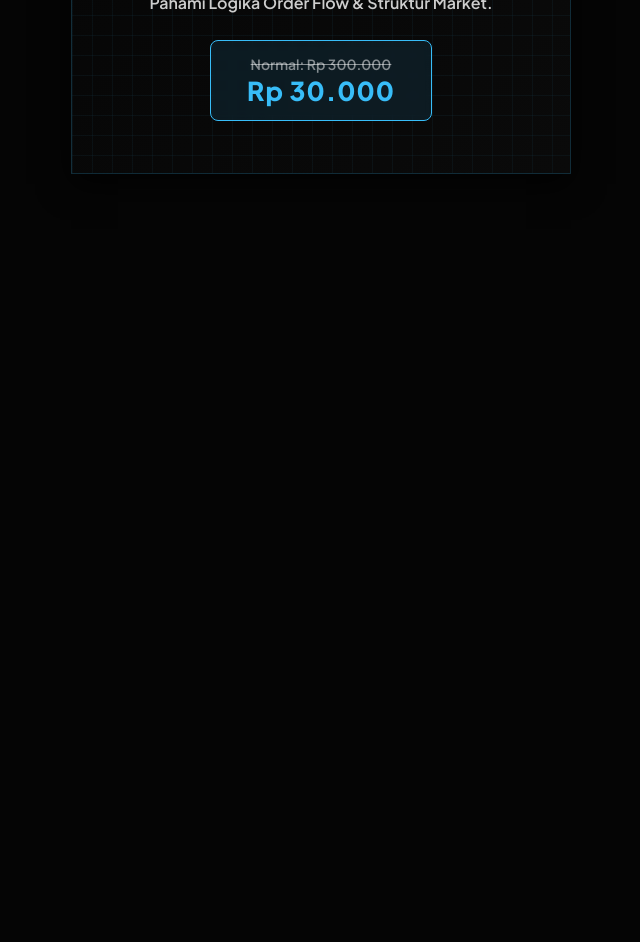
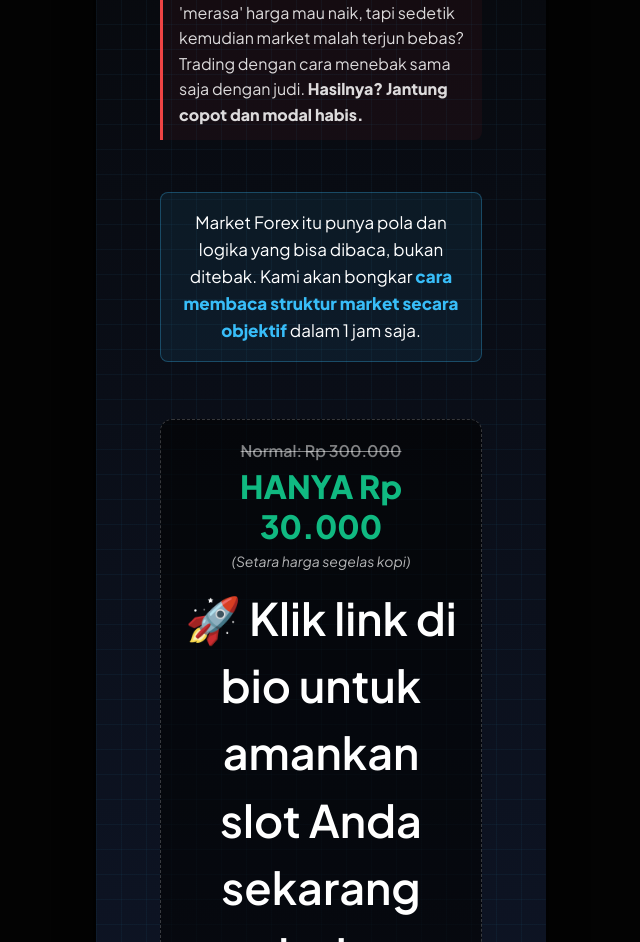
Before and after one commit to arproject3004/IklanWebinar, a plain HTML site: page index.html in a window 1280 px wide. Shown: the part 476-1418 px from the top of the page, without its empty margins (319-959 px from the left). Before the commit the page ends 800 px from the top, so only its background shows below. Drawn offline with Linux system fonts and the light colour scheme.

Commit message:
Update index.html

```diff
--- a/index.html
+++ b/index.html
@@ -3,32 +3,29 @@
 <head>
     <meta charset="UTF-8">
     <meta name="viewport" content="width=device-width, initial-scale=1.0, maximum-scale=1.0, user-scalable=no">
-    <title>Iklan Webinar ATH</title>
-    <link href="https://fonts.googleapis.com/css2?family=Plus+Jakarta+Sans:wght@400;600;800;900&display=swap" rel="stylesheet">
+    <title>Flyer Iklan ATH</title>
+    <link href="https://fonts.googleapis.com/css2?family=Plus+Jakarta+Sans:ital,wght@0,400;0,600;0,800;0,900;1,400&display=swap" rel="stylesheet">
     <style>
         * { box-sizing: border-box; }
         body {
             margin: 0;
-            background-color: #050505;
+            background-color: #030303;
             font-family: 'Plus Jakarta Sans', sans-serif;
             display: flex;
             justify-content: center;
-            align-items: center;
-            min-height: 100vh; /* Bikin nge-pas di tengah layar HP */
+            min-height: 100vh;
         }
 
-        /* Bikin frame iklan otomatis jadi kotak (Feed IG) */
+        /* Container dibuat lebih tinggi (Flyer / IG Portrait style) */
         .ad-container {
             width: 100vw;
-            max-width: 500px;
-            aspect-ratio: 1 / 1;
-            background: linear-gradient(135deg, #050505 0%, #0a0a0a 100%);
-            border: 1px solid rgba(56, 189, 248, 0.2);
+            max-width: 450px; /* Ukuran pas di HP */
+            background: linear-gradient(180deg, #050505 0%, #0f172a 100%);
             position: relative;
             display: flex;
             flex-direction: column;
             align-items: center;
-            justify-content: center;
+            padding: 8% 5% 12% 5%;
             overflow: hidden;
             box-shadow: 0 10px 30px rgba(0,0,0,0.8);
         }
@@ -40,112 +37,172 @@
             inset: 0;
             background-image: linear-gradient(rgba(56, 189, 248, 0.05) 1px, transparent 1px),
             linear-gradient(90deg, rgba(56, 189, 248, 0.05) 1px, transparent 1px);
-            background-size: 20px 20px;
+            background-size: 25px 25px;
             z-index: 1;
         }
 
         .badge-live {
-            position: absolute;
-            top: 5%;
-            left: 5%;
             background: #ef4444;
             color: white;
-            font-size: 3vw;
+            font-size: 3.5vw;
             font-weight: 800;
-            padding: 1.5% 3.5%;
+            padding: 2% 4%;
             border-radius: 4px;
             letter-spacing: 1px;
             z-index: 2;
+            margin-bottom: 5%;
+            box-shadow: 0 0 15px rgba(239, 68, 68, 0.4);
         }
 
         .logo-img {
-            width: 35%;
+            width: 25%;
             aspect-ratio: 1/1;
             object-fit: cover;
             z-index: 2;
             border-radius: 50%;
             box-shadow: 0 0 25px rgba(56, 189, 248, 0.3);
-            margin-bottom: 4%;
+            margin-bottom: 5%;
         }
 
-        .text-content {
+        .content-wrapper {
             z-index: 2;
-            text-align: center;
-            width: 90%;
+            width: 100%;
+            display: flex;
+            flex-direction: column;
+            gap: 4vw;
         }
 
+        /* HOOK / JUDUL */
         h1 {
             color: #ffffff;
             font-size: 6.5vw;
             font-weight: 900;
-            line-height: 1.2;
-            margin: 0 0 2% 0;
+            line-height: 1.25;
+            margin: 0;
+            text-align: center;
             text-transform: uppercase;
-            letter-spacing: -0.5px;
+        }
+        h1 .red-text { color: #ef4444; }
+        h1 .blue-text { color: #38bdf8; }
+
+        /* PROBLEM BOX (Warna agak gelap/merah untuk pain point) */
+        .problem-box {
+            background: rgba(239, 68, 68, 0.05);
+            border-left: 3px solid #ef4444;
+            padding: 4% 5%;
+            border-radius: 0 8px 8px 0;
+        }
+        .problem-box p {
+            color: rgba(255, 255, 255, 0.85);
+            font-size: 3.5vw;
+            line-height: 1.6;
+            margin: 0;
         }
 
-        h1 span { color: #ef4444; }
-        h1 .highlight { color: #38bdf8; }
-
-        .subtitle {
-            color: rgba(255, 255, 255, 0.8);
-            font-size: 3.2vw;
-            font-weight: 600;
-            margin-bottom: 6%;
+        /* SOLUTION BOX (Warna biru cerah untuk jalan keluar) */
+        .solution-box {
+            background: rgba(56, 189, 248, 0.08);
+            border: 1px solid rgba(56, 189, 248, 0.3);
+            padding: 5%;
+            border-radius: 8px;
+            text-align: center;
+        }
+        .solution-box p {
+            color: #ffffff;
+            font-size: 3.8vw;
+            line-height: 1.6;
+            margin: 0;
+        }
+        .solution-box .highlight {
+            color: #38bdf8;
+            font-weight: 800;
         }
 
-        .price-box {
-            background: rgba(56, 189, 248, 0.1);
-            border: 1px solid #38bdf8;
-            border-radius: 8px;
-            padding: 3% 8%;
-            display: inline-flex;
-            flex-direction: column;
-            align-items: center;
-            backdrop-filter: blur(5px);
+        /* CTA & HARGA */
+        .cta-section {
+            text-align: center;
+            margin-top: 2%;
+            background: rgba(3, 3, 3, 0.6);
+            padding: 6%;
+            border-radius: 12px;
+            border: 1px dashed rgba(255, 255, 255, 0.2);
+        }
+        .price-strike {
+            color: rgba(255, 255, 255, 0.5);
+            font-size: 3.5vw;
+            text-decoration: line-through;
+            font-weight: 600;
+            margin-bottom: 1%;
+        }
+        .price-promo {
+            color: #10b981; /* Warna hijau profit */
+            font-size: 7vw;
+            font-weight: 900;
+            margin: 2% 0;
+        }
+        .price-desc {
+            color: rgba(255, 255, 255, 0.7);
+            font-size: 3.2vw;
+            font-style: italic;
+            margin-bottom: 5%;
+        }
+        .cta-button {
+            display: inline-block;
+            background: linear-gradient(90deg, #0284c7, #38bdf8);
+            color: #030303;
+            font-weight: 800;
+            font-size: 4vw;
+            padding: 3% 6%;
+            border-radius: 30px;
+            text-transform: uppercase;
+            box-shadow: 0 5px 15px rgba(56, 189, 248, 0.4);
+            margin-top: 2%;
         }
 
-        .price-normal {
-            color: rgba(255, 255, 255, 0.5);
-            font-size: 3vw;
-            text-decoration: line-through;
-            font-weight: 600;
-        }
-
-        .price-promo {
-            color: #38bdf8;
-            font-size: 6vw;
-            font-weight: 900;
-            margin-top: 1%;
-            letter-spacing: 1px;
-        }
-
-        /* Setingan khusus kalau dibuka di PC biar ukurannya gak meledak */
-        @media (min-width: 500px) {
+        /* Desktop view adjustment (biar ga raksasa kalau dibuka di PC) */
+        @media (min-width: 450px) {
             .badge-live { font-size: 14px; }
-            h1 { font-size: 32px; }
-            .subtitle { font-size: 16px; }
-            .price-normal { font-size: 14px; }
-            .price-promo { font-size: 26px; }
-            .logo-img { width: 160px; }
+            h1 { font-size: 28px; }
+            .problem-box p { font-size: 16px; }
+            .solution-box p { font-size: 17px; }
+            .price-strike { font-size: 16px; }
+            .price-promo { font-size: 32px; }
+            .price-desc { font-size: 14px; }
+            .cta-button { font-size: 16px; padding: 12px 24px; }
         }
     </style>
 </head>
 <body>
 
     <div class="ad-container">
-        <div class="badge-live">LIVE WEBINAR</div>
+        <div class="badge-live">WEBINAR ATH #1</div>
 
-        <!-- PASTIIN NAMA FILE GAMBAR LU SAMA PERSIS -->
+        <!-- PASTIKAN NAMA FILE LOGO SESUAI DENGAN YANG LU UPLOAD DI GITHUB -->
         <img src="IMG-20260621-WA0005.jpg" alt="Logo ATH" class="logo-img">
 
-        <div class="text-content">
-            <h1><span>STOP</span> MENEBAK <br><span class="highlight">ARAH MARKET!</span></h1>
-            <div class="subtitle">Pahami Logika Order Flow & Struktur Market.</div>
+        <div class="content-wrapper">
+            <!-- HOOK -->
+            <h1><span class="red-text">STOP TEBAK</span> ARAH MARKET KALAU MAU AKUN TRADING-MU <span class="blue-text">SELAMAT!</span></h1>
 
-            <div class="price-box">
-                <div class="price-normal">Normal: Rp 300.000</div>
-                <div class="price-promo">Rp 30.000</div>
+            <!-- PROBLEM -->
+            <div class="problem-box">
+                <p>Berapa kali Anda entry karena 'merasa' harga mau naik, tapi sedetik kemudian market malah terjun bebas? Trading dengan cara menebak sama saja dengan judi. <strong>Hasilnya? Jantung copot dan modal habis.</strong></p>
+            </div>
+
+            <!-- SOLUTION -->
+            <div class="solution-box">
+                <p>Market Forex itu punya pola dan logika yang bisa dibaca, bukan ditebak. Kami akan bongkar <span class="highlight">cara membaca struktur market secara objektif</span> dalam 1 jam saja.</p>
+            </div>
+
+            <!-- CALL TO ACTION & VALUE -->
+            <div class="cta-section">
+                <div class="price-strike">Normal: Rp 300.000</div>
+                <div class="price-promo">HANYA Rp 30.000</div>
+                <div class="price-desc">(Setara harga segelas kopi)</div>
+                <div style="color: #ffffff; font-size: 3.5vw; font-weight: 600; margin-top: 4%; line-height: 1.5;">
+                    🚀 Klik link di bio untuk amankan slot Anda sekarang sebelum harga naik!
+                </div>
+                <div class="cta-button">DAFTAR SEKARANG</div>
             </div>
         </div>
     </div>
```
